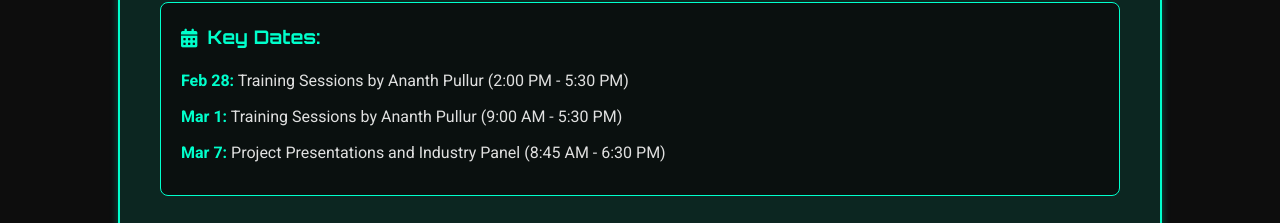
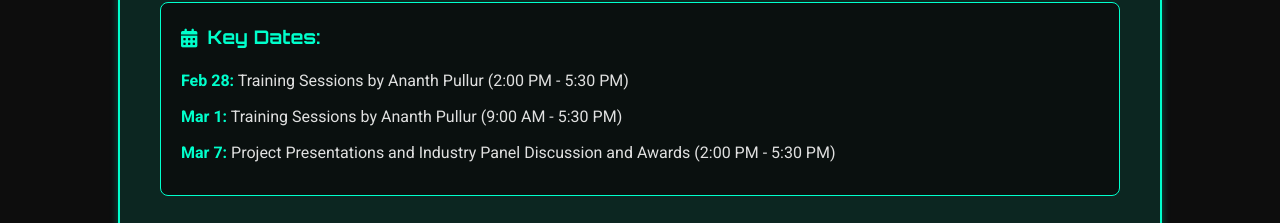
Before and after one commit to SujayKulkarni-2211/Indasprudra, a plain HTML site: page index.html in a window 1280 px wide. Shown: the part 2105-2328 px from the top of the page. Drawn offline with Linux system fonts and the light colour scheme.

Commit message:
Update index.html

```diff
--- a/index.html
+++ b/index.html
@@ -115,7 +115,7 @@
                 <h3><i class="fas fa-calendar-alt"></i> Key Dates:</h3>
                 <p><strong>Feb 28:</strong> Training Sessions by Ananth Pullur (2:00 PM - 5:30 PM)</p>
                 <p><strong>Mar 1:</strong> Training Sessions by Ananth Pullur (9:00 AM - 5:30 PM)</p>
-                <p><strong>Mar 7:</strong> Project Presentations and Industry Panel (8:45 AM - 6:30 PM)</p>
+                <p><strong>Mar 7:</strong> Project Presentations and Industry Panel Discussion and Awards (2:00 PM - 5:30 PM)</p>
             </div>
 
             <p>Check out our <a href="https://www.linkedin.com/company/rudra-rvu/" target="_blank" class="social-link"><i class="fab fa-linkedin"></i> LinkedIn</a></p>
@@ -251,6 +251,7 @@
         <!-- Event Schedule -->
         <div class="section visible" id="schedule">
             <h2><i class="fas fa-calendar-alt section-icon"></i> Event Schedule</h2>
+            <h3><i class="fa-solid fa-location-dot"></i>Venue: Homi J Bhabha Hall, 3rd Floor, B Block, R V University</h3>
             <div class="event-map">
                 <div class="event-slot">
                     <h3>Day 1: February 28</h3>
```
